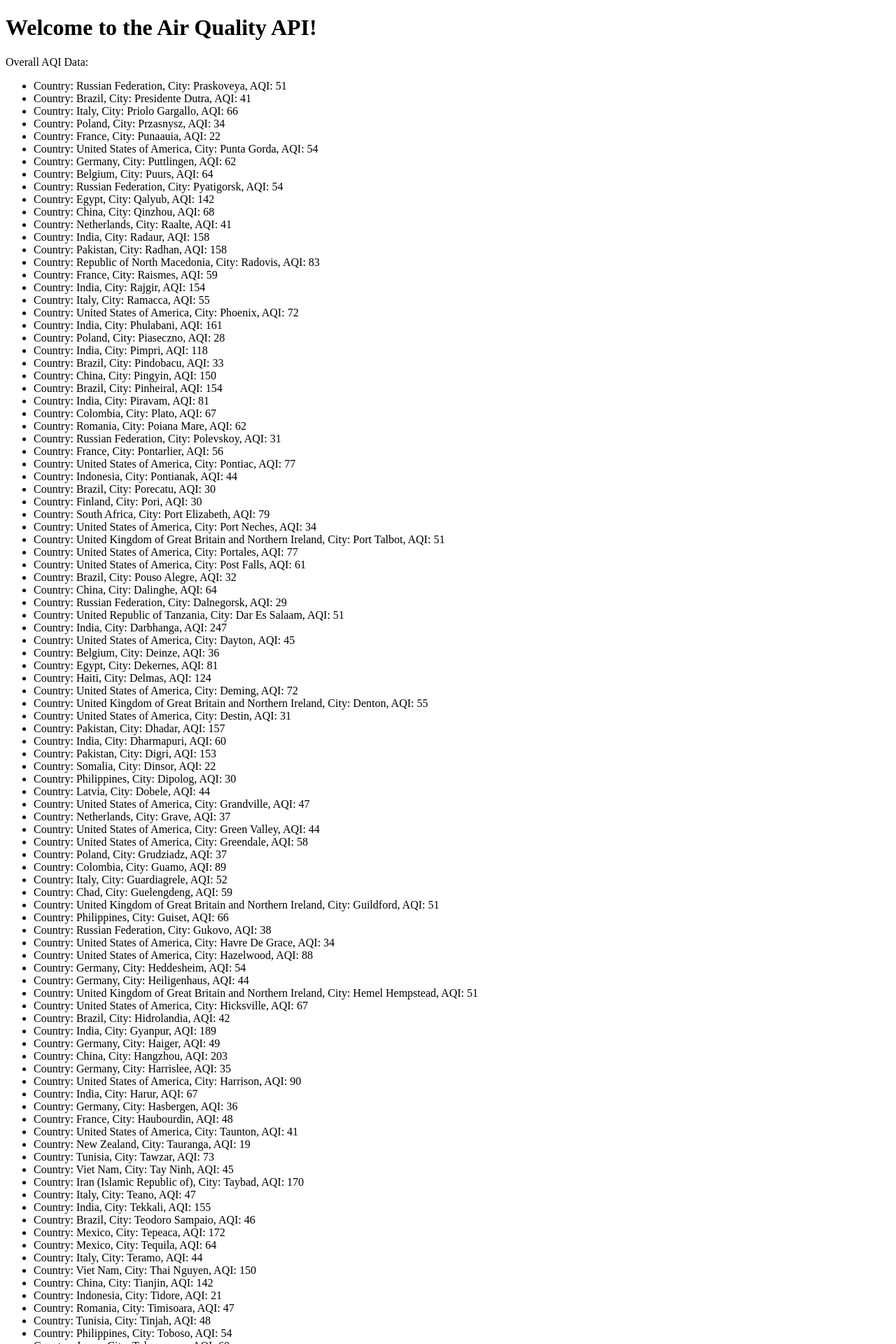
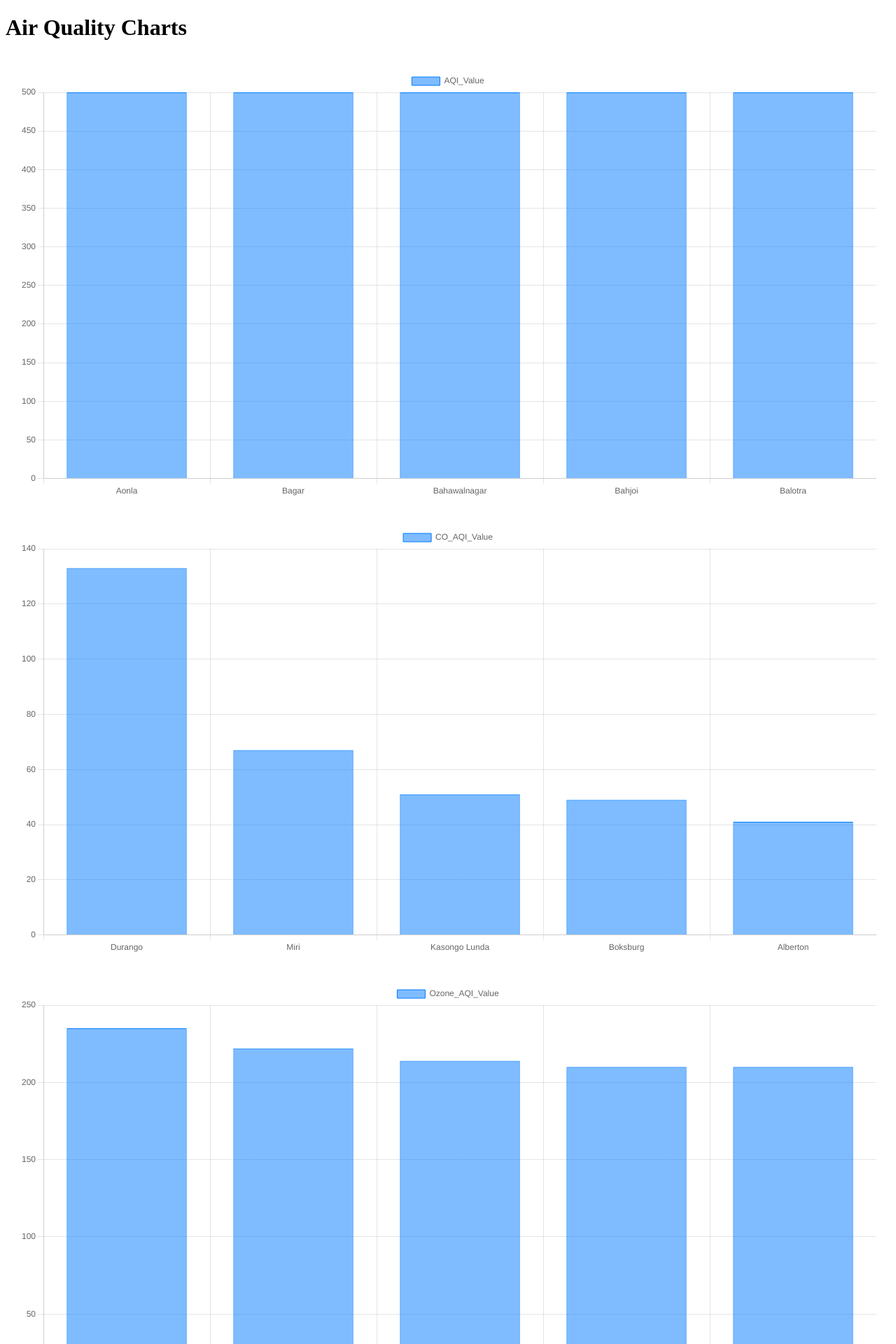
Before and after one commit to Rac-Berer/Global-Air-Pollution, a Flask app: page / in a window 1280 px wide. Shown: the top 1920 px of the page at 70% size. Run offline with Flask 3, Linux system fonts and the light colour scheme.

Commit message:
added charts of 3 metrics.

```diff
--- a/app.py
+++ b/app.py
@@ -1,21 +1,33 @@
 # app.py
 from flask import Flask, jsonify, render_template
-from notebook import get_overall_aqi
+import notebook
 
 app = Flask(__name__)
 
 @app.route('/')
 def index():
-    # Fetch data to be displayed on the homepage
-    data = get_overall_aqi()
-    return render_template('index.html', data=data)
+    # Serve the index.html file
+    return render_template('index.html')
 
-@app.route('/api/aqi')
-def aqi():
-    data = get_overall_aqi()
+@app.route('/api/overall_aqi')
+def overall_aqi():
+    # Fetch and return overall AQI data
+    data = notebook.get_overall_aqi()
     return jsonify(data)
 
-# Add more routes for other data types if needed
+@app.route('/api/co_aqi')
+def co_aqi():
+    # Fetch and return CO AQI data
+    data = notebook.get_co_aqi()
+    return jsonify(data)
+
+@app.route('/api/ozone_aqi')
+def ozone_aqi():
+    # Fetch and return Ozone AQI data
+    data = notebook.get_ozone_aqi()
+    return jsonify(data)
+
+# ... Add similar routes for other AQI metrics ...
 
 if __name__ == '__main__':
     app.run(debug=True)
--- a/notebook.py
+++ b/notebook.py
@@ -2,16 +2,20 @@
 import pandas as pd
 
 def load_data():
-    # Update the path if your CSV file is located elsewhere
-    pollution = pd.read_csv("data/global_air_pollutiondataset.csv")
-    return pollution
+    return pd.read_csv("data/global_air_pollutiondataset.csv")
+
+def get_top_5_by_metric(metric):
+    pollution = load_data()
+    top_5 = pollution.groupby('City')[metric].mean().nlargest(5).reset_index()
+    return top_5.to_dict(orient='records')
 
 def get_overall_aqi():
-    pollution = load_data()
-    pollution_cleaned = pollution.dropna()
-    overall_aqi = pollution_cleaned[['Country', 'City', 'AQI_Value']].to_dict(orient='records')
-    return overall_aqi
+    return get_top_5_by_metric('AQI_Value')
 
-# Define similar functions for CO AQI, Ozone AQI, etc.
+def get_co_aqi():
+    return get_top_5_by_metric('CO_AQI_Value')
 
-# Add more functions as needed
+def get_ozone_aqi():
+    return get_top_5_by_metric('Ozone_AQI_Value')
+
+# Add similar functions for other AQI metrics
--- a/templates/index.html
+++ b/templates/index.html
@@ -3,14 +3,63 @@
 <head>
     <meta charset="UTF-8">
     <title>Air Quality Data</title>
+    <script src="https://cdn.jsdelivr.net/npm/chart.js"></script>
+    <style>
+        .chart-container {
+            display: flex;
+            flex-wrap: wrap;
+            justify-content: space-around;
+        }
+        canvas {
+            margin: 20px;
+        }
+    </style>
 </head>
 <body>
-    <h1>Welcome to the Air Quality API!</h1>
-    <p>Overall AQI Data:</p>
-    <ul>
-        {% for item in data %}
-        <li>Country: {{ item.Country }}, City: {{ item.City }}, AQI: {{ item.AQI_Value }}</li>
-        {% endfor %}
-    </ul>
+    <h1>Air Quality Charts</h1>
+    <div class="chart-container">
+        <canvas id="overallAqiChart"></canvas>
+        <canvas id="coAqiChart"></canvas>
+        <canvas id="ozoneAqiChart"></canvas>
+        <!-- Add more canvas elements for other charts here -->
+    </div>
+
+    <script>
+        function createChart(canvasId, data, metric) {
+            const ctx = document.getElementById(canvasId).getContext('2d');
+            new Chart(ctx, {
+                type: 'bar',
+                data: {
+                    labels: data.map(item => item.City),
+                    datasets: [{
+                        label: metric,
+                        data: data.map(item => item[metric]),
+                        backgroundColor: 'rgba(0, 123, 255, 0.5)',
+                        borderColor: 'rgba(0, 123, 255, 1)',
+                        borderWidth: 1
+                    }]
+                },
+                options: {
+                    scales: {
+                        y: {
+                            beginAtZero: true
+                        }
+                    }
+                }
+            });
+        }
+
+        function fetchDataAndCreateChart(endpoint, canvasId, metric) {
+            fetch(endpoint)
+                .then(response => response.json())
+                .then(data => createChart(canvasId, data, metric))
+                .catch(error => console.error('Error fetching data:', error));
+        }
+
+        fetchDataAndCreateChart('/api/overall_aqi', 'overallAqiChart', 'AQI_Value');
+        fetchDataAndCreateChart('/api/co_aqi', 'coAqiChart', 'CO_AQI_Value');
+        fetchDataAndCreateChart('/api/ozone_aqi', 'ozoneAqiChart', 'Ozone_AQI_Value');
+        // Fetch and create charts for other AQI metrics
+    </script>
 </body>
 </html>
```
